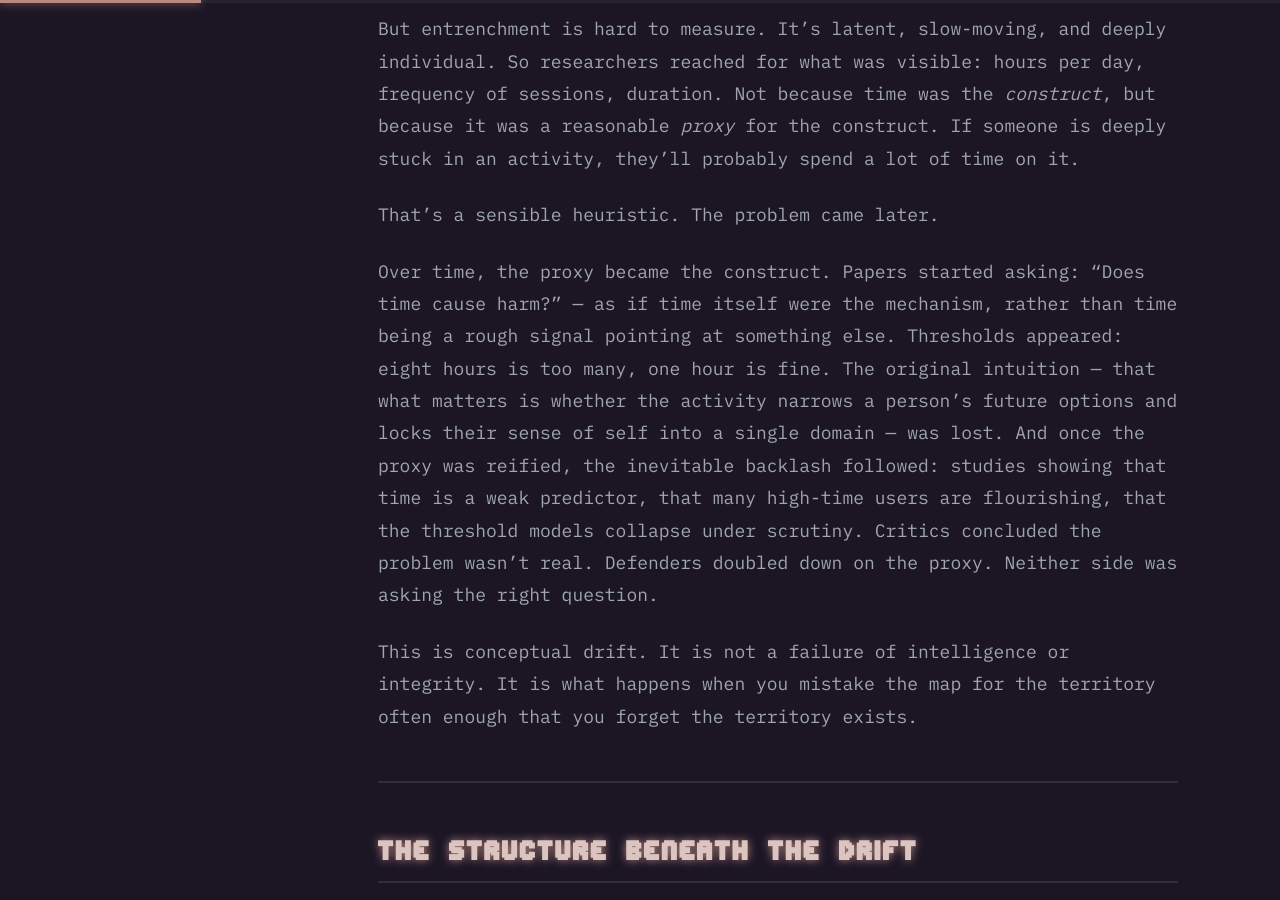
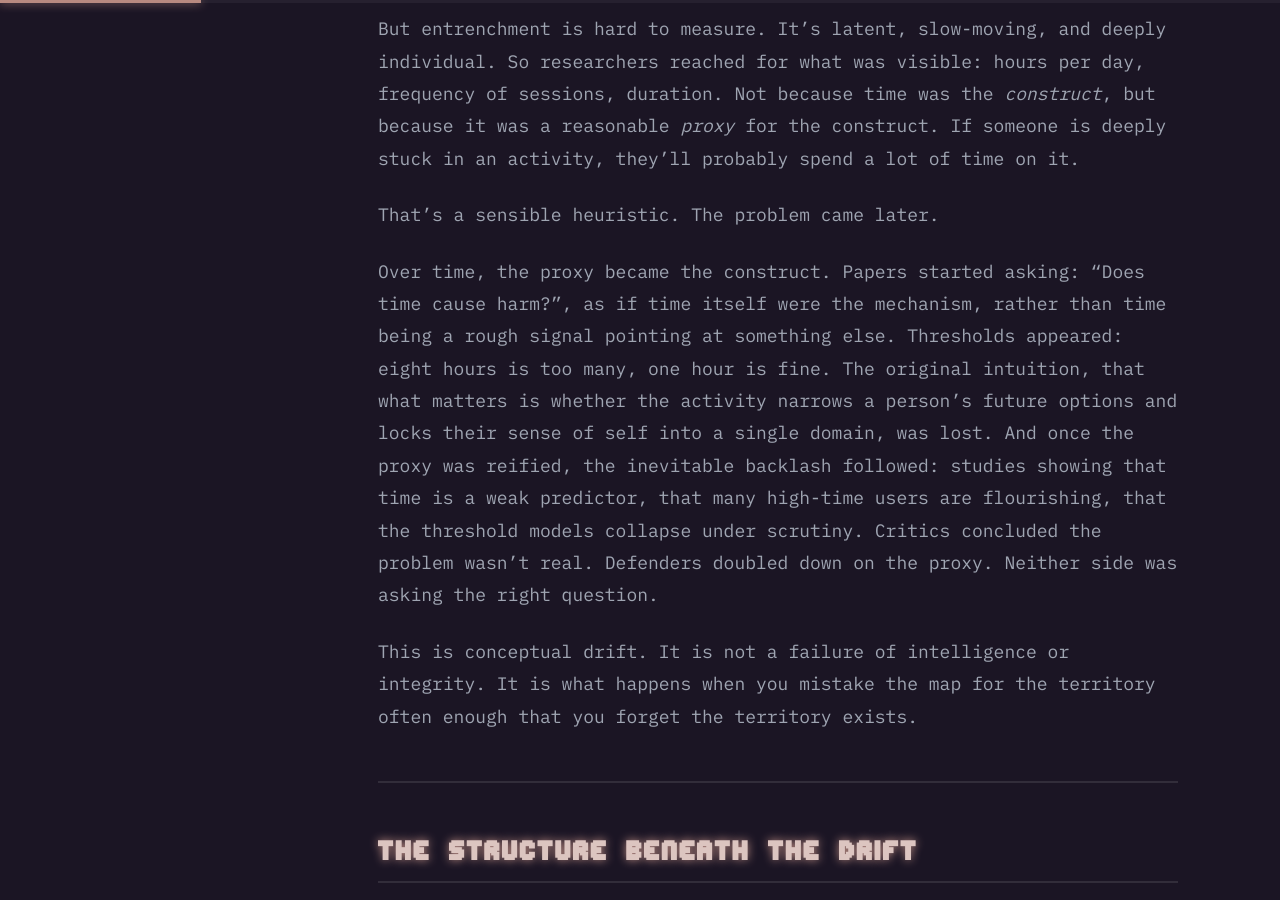
Before and after one commit to Myst1cS04p/Me, a Jekyll site: the page built from _articles/purity-epistemology-and-moral-certainty.md, in a window 1280 px wide and 900 px high, scrolled down 1821 px. Built offline with Jekyll 4.4.1, drawn with Linux system fonts in a browser that asks for light colours; some of the changed text lies outside the part shown.

```diff
--- a/_articles/purity-epistemology-and-moral-certainty.md
+++ b/_articles/purity-epistemology-and-moral-certainty.md
@@ -15,11 +15,11 @@ title-image: assets/img/articles/titles/think.png
 
 There is a pattern that shows up everywhere once you start looking for it.
 
-A field identifies a real problem. Researchers develop a construct to capture it. The construct requires measurement, so they find a proxy. The proxy is convenient, tractable, and visible — so it gets used repeatedly, cited heavily, built upon. And then, slowly, the field begins to treat the proxy as if it *were* the construct. The original intuition that motivated everything disappears, buried under papers that treat the measurement tool as the thing being measured.
+A field identifies a real problem. Researchers develop a construct to capture it. The construct requires measurement, so they find a proxy. The proxy is convenient, tractable, and visible, so it gets used repeatedly, cited heavily, built upon. And then, slowly, the field begins to treat the proxy as if it *were* the construct. The original intuition that motivated everything disappears, buried under papers that treat the measurement tool as the thing being measured.
 
 The construct drifts. Causal claims inflate. Critics attack the proxy and conclude the original problem wasn't real. Defenders protect the proxy and miss the critique. The field forks.
 
-Nobody is lying. Nobody is being sloppy. The drift is structural, almost inevitable. It happens because humans have a deep, almost irresistible need to *close* open questions — to find the clean version, the final version, the pure version. And purity, it turns out, is not about truth. It is about control.
+Nobody is lying. Nobody is being sloppy. The drift is structural, almost inevitable. It happens because humans have a deep, almost irresistible need to *close* open questions, to find the clean version, the final version, the pure version. And purity, it turns out, is not about truth. It is about control.
 
 ---
 
@@ -31,7 +31,7 @@ But entrenchment is hard to measure. It's latent, slow-moving, and deeply indivi
 
 That's a sensible heuristic. The problem came later.
 
-Over time, the proxy became the construct. Papers started asking: "Does time cause harm?" — as if time itself were the mechanism, rather than time being a rough signal pointing at something else. Thresholds appeared: eight hours is too many, one hour is fine. The original intuition — that what matters is whether the activity narrows a person's future options and locks their sense of self into a single domain — was lost. And once the proxy was reified, the inevitable backlash followed: studies showing that time is a weak predictor, that many high-time users are flourishing, that the threshold models collapse under scrutiny. Critics concluded the problem wasn't real. Defenders doubled down on the proxy. Neither side was asking the right question.
+Over time, the proxy became the construct. Papers started asking: "Does time cause harm?", as if time itself were the mechanism, rather than time being a rough signal pointing at something else. Thresholds appeared: eight hours is too many, one hour is fine. The original intuition, that what matters is whether the activity narrows a person's future options and locks their sense of self into a single domain, was lost. And once the proxy was reified, the inevitable backlash followed: studies showing that time is a weak predictor, that many high-time users are flourishing, that the threshold models collapse under scrutiny. Critics concluded the problem wasn't real. Defenders doubled down on the proxy. Neither side was asking the right question.
 
 This is conceptual drift. It is not a failure of intelligence or integrity. It is what happens when you mistake the map for the territory often enough that you forget the territory exists.
 
@@ -41,7 +41,7 @@ This is conceptual drift. It is not a failure of intelligence or integrity. It i
 
 What produces this pattern? I think the answer is the same thing that produces most human epistemic failures: the discomfort of incompleteness.
 
-Proxies are comforting. A latent construct is an open question — you're always at risk of having measured the wrong thing, pointed at the wrong slice, misspecified the mechanism. A proxy that has been operationalized, validated, and built into a measurement instrument feels closed. It feels *done*. The field can stop asking foundational questions and start accumulating studies.
+Proxies are comforting. A latent construct is an open question, you're always at risk of having measured the wrong thing, pointed at the wrong slice, misspecified the mechanism. A proxy that has been operationalized, validated, and built into a measurement instrument feels closed. It feels *done*. The field can stop asking foundational questions and start accumulating studies.
 
 This is not laziness. It's an entirely reasonable response to the cost of foundational uncertainty. Science would never progress if every paper had to relitigate first principles. But the cost is drift, and the cost compounds invisibly until the gap between the original intuition and the current measurement becomes a canyon.
 
```
Also changed, not shown: other parts of _articles/purity-epistemology-and-moral-certainty.md (+2 -0 lines).
